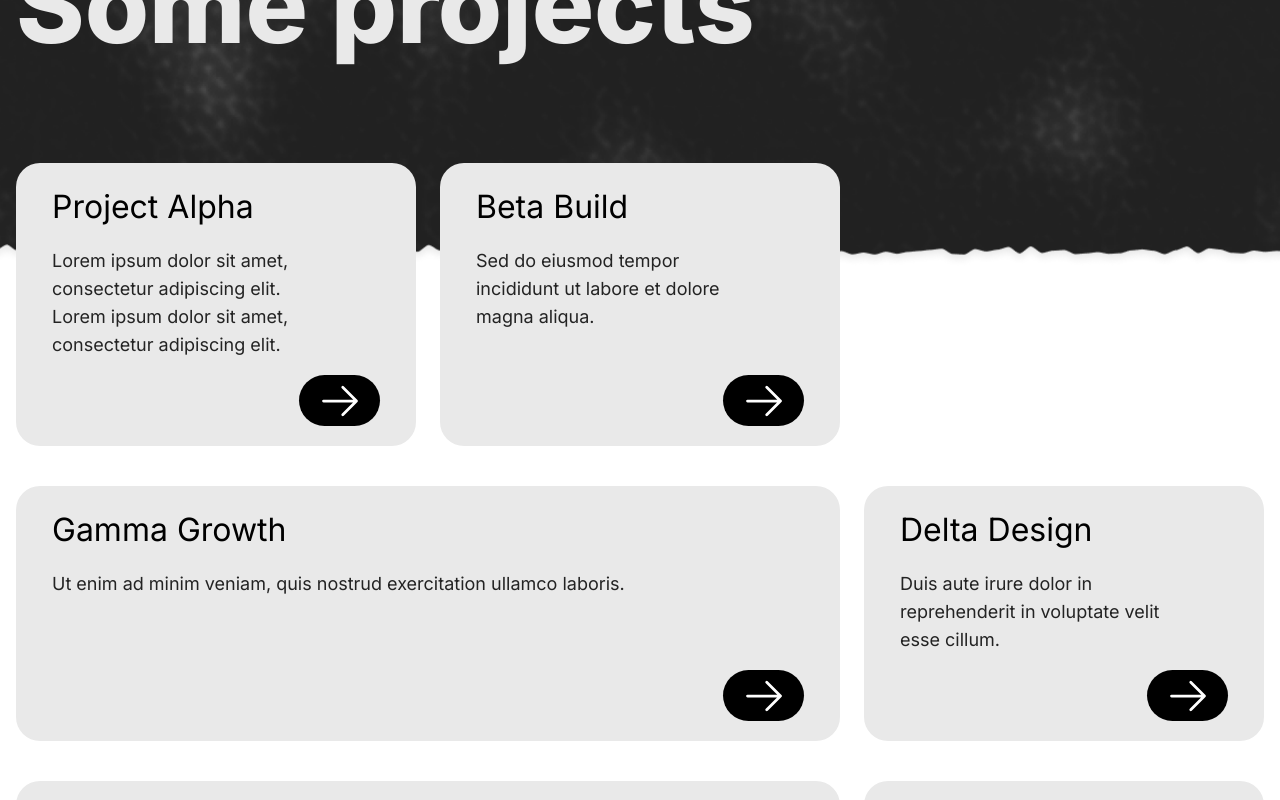
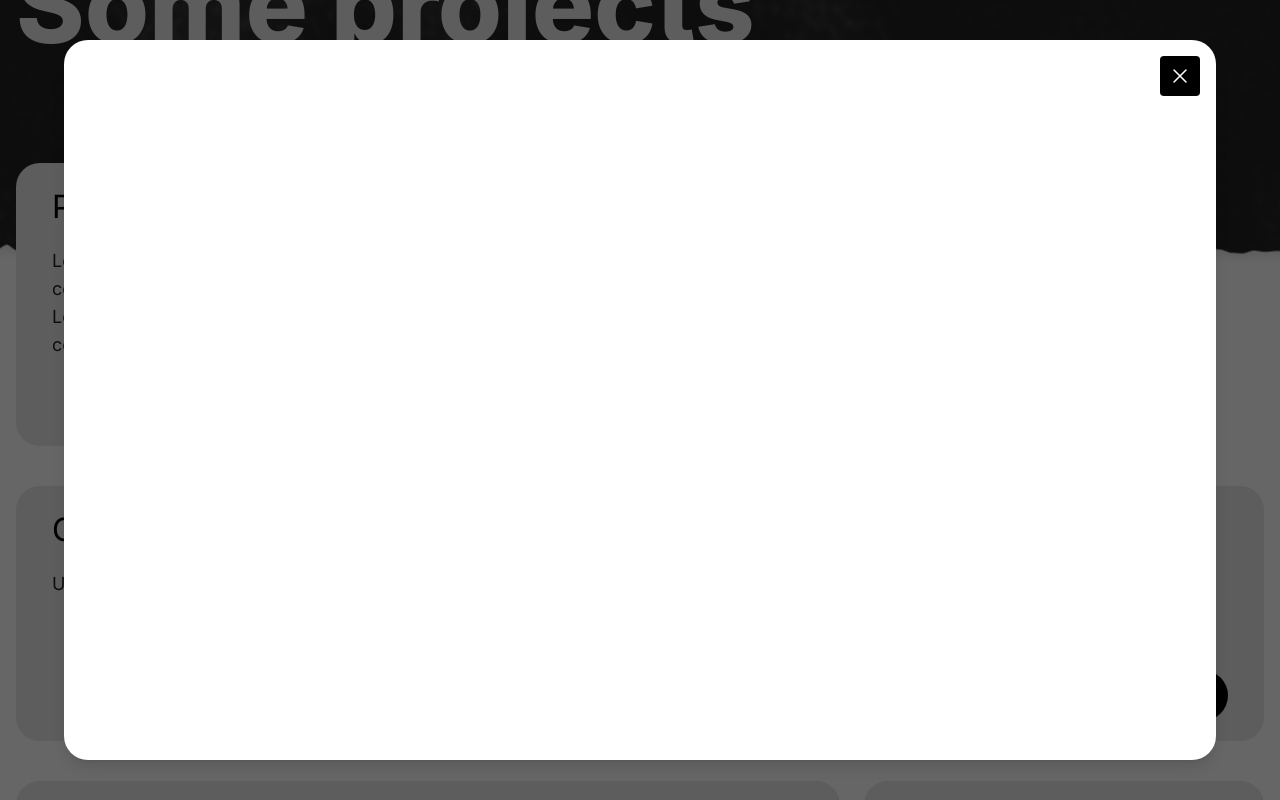
Before and after one commit to jombastic/portfolio, a Nuxt app: page / in a window 1280 px wide. Both pictures are taken after a click on the button 339 px from the left and 2098 px from the top of the page. Shown: the part 1698-2498 px from the top of the page. Built offline with nearby package versions, Linux system fonts and the light colour scheme.

Commit message:
create modal

```diff
--- /dev/null
+++ b/components/Modal.vue
@@ -0,0 +1,59 @@
+<template>
+  <div>
+    <div v-if="isOpen" class="fixed inset-0 z-50 bg-black bg-opacity-60"></div>
+
+    <div
+      v-if="isOpen"
+      class="fixed inset-0 z-50 flex items-center justify-center"
+    >
+      <div
+        class="relative max-h-full max-w-full rounded-3xl bg-white p-6 shadow-lg"
+        :style="{
+          width: '90vw',
+          height: '90vh',
+          maxWidth: '1200px',
+          maxHeight: '90vh',
+        }"
+      >
+        <button
+          class="absolute right-4 top-4 rounded bg-black p-2 text-white"
+          @click="toggleModal"
+        >
+          <svg
+            xmlns="http://www.w3.org/2000/svg"
+            fill="none"
+            viewBox="0 0 24 24"
+            stroke-width="1.5"
+            stroke="currentColor"
+            class="size-6"
+          >
+            <path
+              stroke-linecap="round"
+              stroke-linejoin="round"
+              d="M6 18 18 6M6 6l12 12"
+            />
+          </svg>
+        </button>
+        <div class="overflow-auto">
+          <iframe
+            :src="projectUrl"
+            class="h-[80vh] w-full"
+            frameborder="0"
+          ></iframe>
+        </div>
+      </div>
+    </div>
+  </div>
+</template>
+
+<script setup>
+const props = defineProps({
+  projectUrl: String,
+});
+
+const isOpen = useState("isOpen", () => false);
+
+function toggleModal() {
+  isOpen.value = !isOpen.value;
+}
+</script>
--- a/components/Projects.vue
+++ b/components/Projects.vue
@@ -4,12 +4,23 @@
       <h2 class="mb-20 text-[104px] font-extrabold text-[#E9E9E9]">
         Some projects
       </h2>
-      <div>
-        <div class="grid auto-rows-auto sm:grid-cols-2 lg:grid-cols-3 gap-x-6 gap-y-10">
+      <div
+        class="grid auto-rows-auto gap-x-6 gap-y-10 sm:grid-cols-2 lg:grid-cols-3"
+      >
         <div
           v-for="(project, index) in projects"
           :key="index"
-            :class="['project', 'flex', 'flex-col', 'justify-between', 'rounded-3xl', 'bg-[#E9E9E9]', 'px-9', 'py-5', project.span === 2 ? 'lg:col-span-2' : '']"
+          :class="[
+            'project',
+            'flex',
+            'flex-col',
+            'justify-between',
+            'rounded-3xl',
+            'bg-[#E9E9E9]',
+            'px-9',
+            'py-5',
+            project.span === 2 ? 'lg:col-span-2' : '',
+          ]"
         >
           <div>
             <h3 class="mb-4 text-[32px] text-black">
@@ -20,6 +31,7 @@
             </p>
           </div>
           <button
+            @click="openModal"
             class="mt-4 flex h-[51px] min-w-[81px] items-center justify-center self-end rounded-full bg-black text-white transition-all duration-500 hover:bg-white hover:text-black"
           >
             <svg
@@ -39,7 +51,8 @@
           </button>
         </div>
       </div>
-      </div>
+
+      <Modal />
     </div>
   </div>
 </template>
@@ -88,4 +101,10 @@ const generateRandomProjects = () => {
 onMounted(() => {
   projects.value = generateRandomProjects();
 });
+
+const modalOpen = useState('isOpen');
+
+function openModal() {
+  modalOpen.value = !modalOpen.value;
+}
 </script>
```
Also changed, not shown: 1 other file (tests, documents, lock files or other folders). Lines whose indentation alone changed are shown as unchanged.
